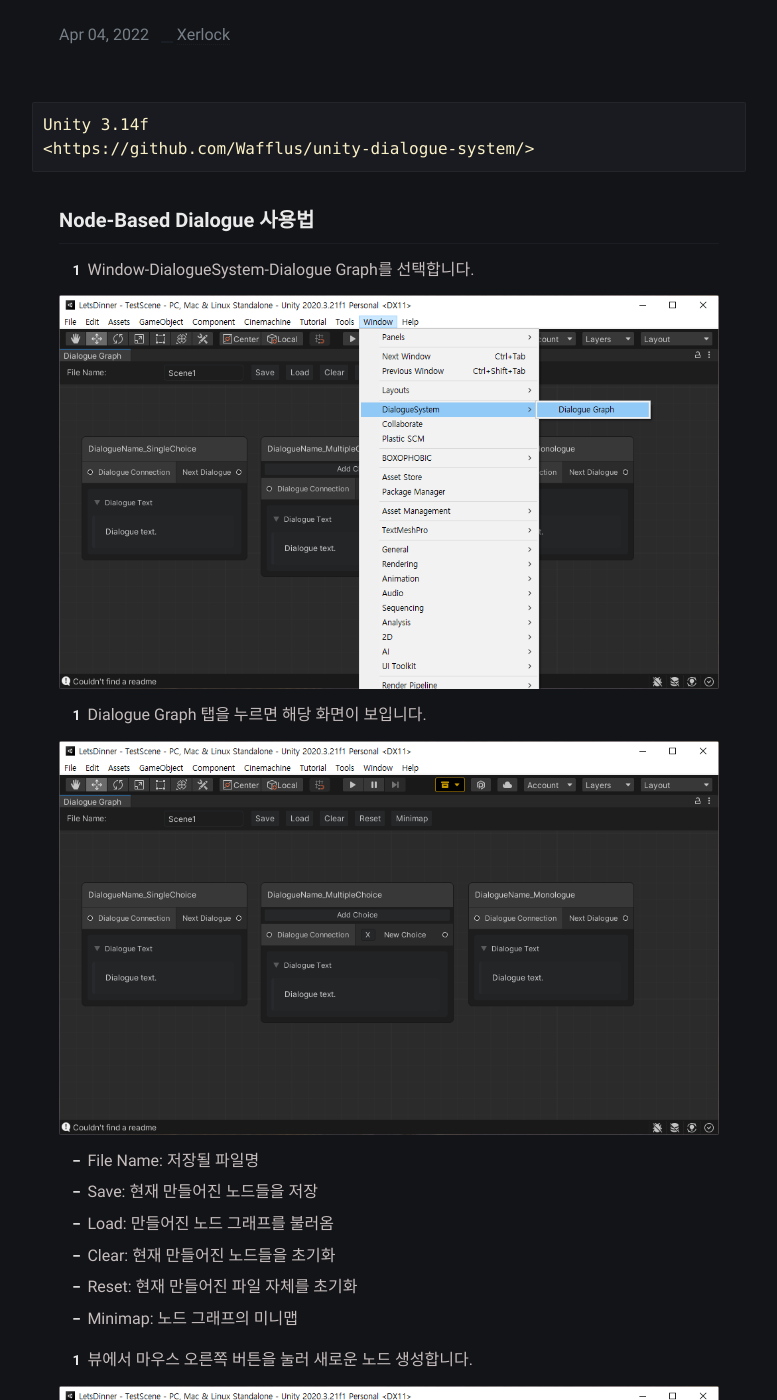
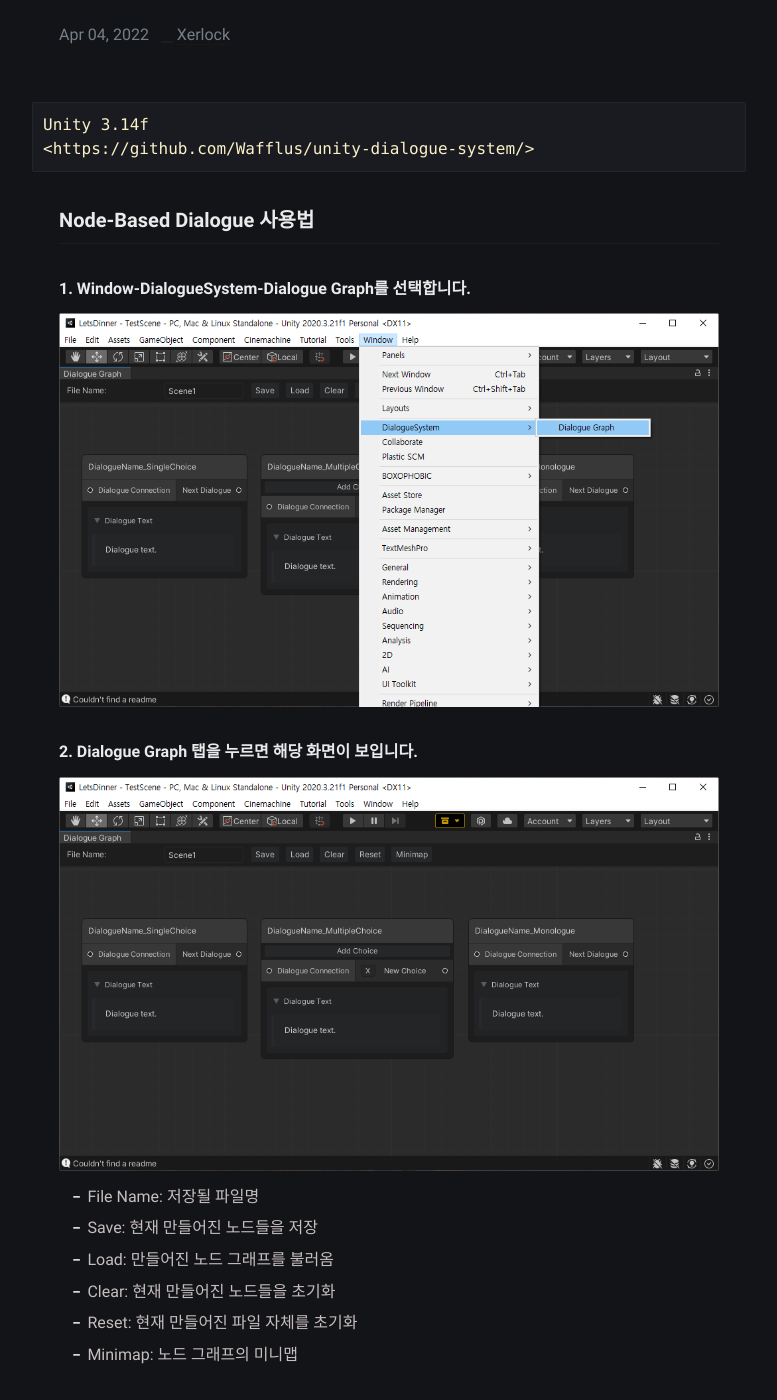
Before and after one commit to Xerlocked/Xerlocked.github.io, a Jekyll site: the page built from _posts/DIalogue/2022-04-04-노드-방식-다이얼로그-사용법.md, in a window 1280 px wide and 1400 px high, scrolled down 276 px. Shown: the whole window, without its empty margins (251-1028 px from the left). Built offline with Jekyll 4.4.1, drawn with Linux system fonts in a browser that asks for light colours; some web fonts are replaced; some of the changed text lies outside the part shown.

Commit message:
노드 적용법
1

```diff
--- a/_posts/DIalogue/2022-04-04-노드-방식-다이얼로그-사용법.md
+++ b/_posts/DIalogue/2022-04-04-노드-방식-다이얼로그-사용법.md
@@ -16,14 +16,14 @@ Unity 3.14f
 
 ### Node-Based Dialogue 사용법
 
-1. Window-DialogueSystem-Dialogue Graph를 선택합니다.
+##### 1. Window-DialogueSystem-Dialogue Graph를 선택합니다.
 
 <figure>
 <img src="/assets/img/NodeBaseDialogue/Usage/1.png" alt="0">
 <figcaption></figcaption>
 </figure>
 
-2. Dialogue Graph 탭을 누르면 해당 화면이 보입니다.
+##### 2. Dialogue Graph 탭을 누르면 해당 화면이 보입니다.
 
 <figure>
 <img src="/assets/img/NodeBaseDialogue/Usage/2.png" alt="0">
@@ -37,7 +37,7 @@ Unity 3.14f
 - Reset: 현재 만들어진 파일 자체를 초기화
 - Minimap: 노드 그래프의 미니맵
 
-3. 뷰에서 마우스 오른쪽 버튼을 눌러 새로운 노드 생성합니다.
+##### 3. 뷰에서 마우스 오른쪽 버튼을 눌러 새로운 노드 생성합니다.
 
 <figure>
 <img src="/assets/img/NodeBaseDialogue/Usage/3.png" alt="0">
@@ -51,7 +51,7 @@ Unity 3.14f
   - Monologue : "독백"에 관련된 노드
   - Add Group : 노드 그룹화
 
-4. 구성 예시
+##### 4. 구성 예시
 <figure>
 <img src="/assets/img/NodeBaseDialogue/Usage/4.png" alt="0">
 <figcaption></figcaption>
@@ -59,7 +59,7 @@ Unity 3.14f
 
 > DialogueName은 되도록 영어로 작성합니다.
 
-5. 그룹화
+##### 5. 그룹화
 
 <figure>
 <img src="/assets/img/NodeBaseDialogue/Usage/5.png" alt="0">
@@ -68,7 +68,7 @@ Unity 3.14f
 
 관련된 노드들을 그룹화시켜 관리할 수 있습니다.
 
-6. 그룹화 예시
+##### 6. 그룹화 예시
 
 <figure>
 <img src="/assets/img/NodeBaseDialogue/Usage/6.png" alt="0">
```
Also changed, not shown: _posts/DIalogue/2022-04-01-Unity-다이얼로그-만들기.md (+16 -0 lines), _posts/DIalogue/2022-04-04-노드-방식-다이얼로그-적용법.md (added, +139 -0 lines), assets/img/NodeBaseDialogue/3.png (added), assets/img/NodeBaseDialogue/4.png (added), assets/img/NodeBaseDialogue/Set/1.png (added), assets/img/NodeBaseDialogue/Set/10.png (added), assets/img/NodeBaseDialogue/Set/11.png (added), assets/img/NodeBaseDialogue/Set/12.png (added), assets/img/NodeBaseDialogue/Set/2.png (added), assets/img/NodeBaseDialogue/Set/3.png (added), assets/img/NodeBaseDialogue/Set/4.png (added), assets/img/NodeBaseDialogue/Set/5.png (added), assets/img/NodeBaseDialogue/Set/6.png (added), assets/img/NodeBaseDialogue/Set/7.png (added), 2 more files, 1 other file.
